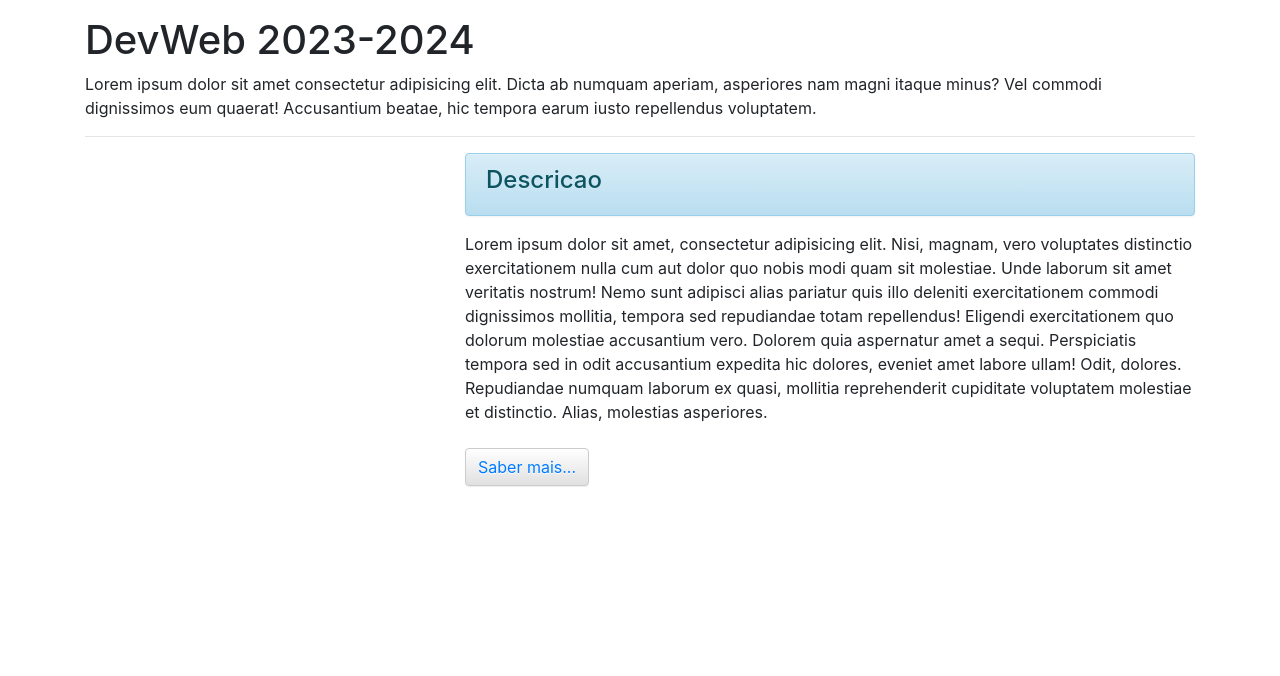
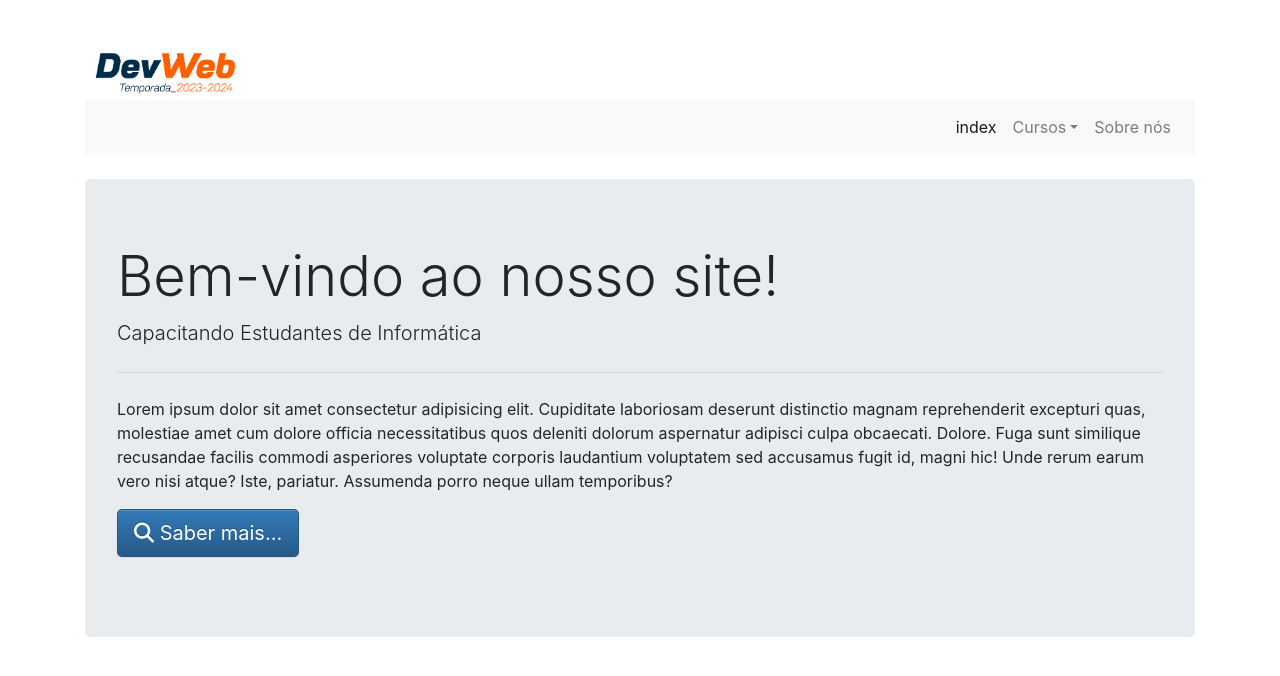
Before and after one commit to paulomalengue/DevWeb-curso-basico-de-desenvolvimento, a plain HTML site: page index.html in a window 1280 px wide. Drawn offline with Linux system fonts and the light colour scheme.

Commit message:
Actualização do index

```diff
--- a/index.html
+++ b/index.html
@@ -4,60 +4,89 @@
 <head>
     <meta charset="UTF-8">
     <meta name="viewport" content="width=device-width, initial-scale=1.0">
+    <title>DevWeb 2023</title>
     <link rel="stylesheet" href="bootstrap/bootstrap.min.css">
     <!-- Optional theme -->
     <link rel="stylesheet" type="" href="bootstrap/bootstrap-theme.min.css">
+    <link rel="stylesheet" href="fontawesome/css/all.min.css">
 
-    <title>DevWeb</title>
     <style>
-        .pt img:hover{
-            border-left: 4px solid red;
-            border-bottom-right-radius: 50px;
-            transition: .2s;
+        .container .img_top {
+            width: 160px;
         }
-
     </style>
-
 </head>
 
 <body>
-    <div class="container mt-3">
+    <div class="container">
+        <img src="assets/DevWeb.png" alt="" class="img_top mt-5">
+
+        <nav class="navbar navbar-expand-lg navbar-light bg-light">
+            <button class="navbar-toggler" data-toggle="collapse" data-target="#navbarNav" aria-expanded="true"
+                aria-label="Toggle navigation">
+                <span class="navbar-toggler-icon"></span>
+            </button>
+            <div class="collapse navbar-collapse" id="navbarNav">
+                <ul class="navbar-nav ml-auto">
+                    <li class="nav-item active"><a href="#" class="nav-link ">index</a></li>
+
+                    <li class="nav-item dropdown">
+                        <a href="#" class="nav-link dropdown-toggle" data-toggle="dropdown"
+                            id="navbarDropdown">Cursos</a>
+                        <div class="dropdown-menu">
+                            <a class="dropdown-item" href="cursos.html">Lista de Cursos</a>
+                            <a class="dropdown-item" href="#">Preços</a>
+                        </div>
+                    </li>
 
 
-        <h1>DevWeb 2023-2024</h1>
-        Lorem ipsum dolor sit amet consectetur adipisicing elit. Dicta ab numquam aperiam, asperiores nam magni itaque
-        minus? Vel commodi dignissimos eum quaerat! Accusantium beatae, hic tempora earum iusto repellendus voluptatem.
-        <hr>
-        <div class="row">
-            <div class="col-sm-4 pt">
-                <img src="curso.jpg" alt="" width="80%">
+
+                    <li class="nav-item"><a href="saberMais.html" class="nav-link">Sobre nós</a></li>
+
+                </ul>
 
             </div>
-            <div class="col-sm-8">
-                <div class="alert alert-info mn">
-                    <h4>Descricao</h4>
+        </nav>
 
-                </div>
-                Lorem ipsum dolor sit amet, consectetur adipisicing elit. Nisi, magnam, vero voluptates distinctio
-                exercitationem nulla cum aut dolor quo nobis modi quam sit molestiae. Unde laborum sit amet veritatis
-                nostrum!
-                Nemo sunt adipisci alias pariatur quis illo deleniti exercitationem commodi dignissimos mollitia,
-                tempora sed repudiandae totam repellendus! Eligendi exercitationem quo dolorum molestiae accusantium
-                vero. Dolorem quia aspernatur amet a sequi.
-                Perspiciatis tempora sed in odit accusantium expedita hic dolores, eveniet amet labore ullam! Odit,
-                dolores. Repudiandae numquam laborum ex quasi, mollitia reprehenderit cupiditate voluptatem molestiae et
-                distinctio. Alias, molestias asperiores.
-                <br><br>
-                <a href="descricao.html" class="btn btn-default">Saber mais...</a>
+        <br>
+        <div class="jumbotron">
+            <h1 class="display-4">Bem-vindo ao nosso site!</h1>
+            <p class="lead">Capacitando Estudantes de Informática</p>
+            <hr class="my-4">
+            <p>Lorem ipsum dolor sit amet consectetur adipisicing elit. Cupiditate laboriosam deserunt distinctio magnam
+                reprehenderit excepturi quas, molestiae amet cum dolore officia necessitatibus quos deleniti dolorum
+                aspernatur adipisci culpa obcaecati. Dolore.
+                Fuga sunt similique recusandae facilis commodi asperiores voluptate corporis laudantium voluptatem sed
+                accusamus fugit id, magni hic! Unde rerum earum vero nisi atque? Iste, pariatur. Assumenda porro neque
+                ullam temporibus?</p>
 
-            </div>
+            <p class="lead">
+                <a href="saberMais.html" class="btn btn-primary btn-lg"><i class="fa fa-search"></i> Saber mais...</a>
+            </p>
 
         </div>
+
+
+
+
+
+
+
+
+        <br><br><br><br>
+
+
 
     </div>
 
 
-    <link rel="stylesheet" href="bootstrap/bootstrap.bundle.min.js">
+    <script src="bootstrap/bootstrap.bundle.min.js"></script>
+    <script src="bootstrap/jquery-3.2.1.slim.min.js"></script>
+    <script src="bootstrap/popper.min.js"></script>
+    <script src="bootstrap/bootstrap.min.js"></script>
+
+
+
 </body>
 
 </html>
```
